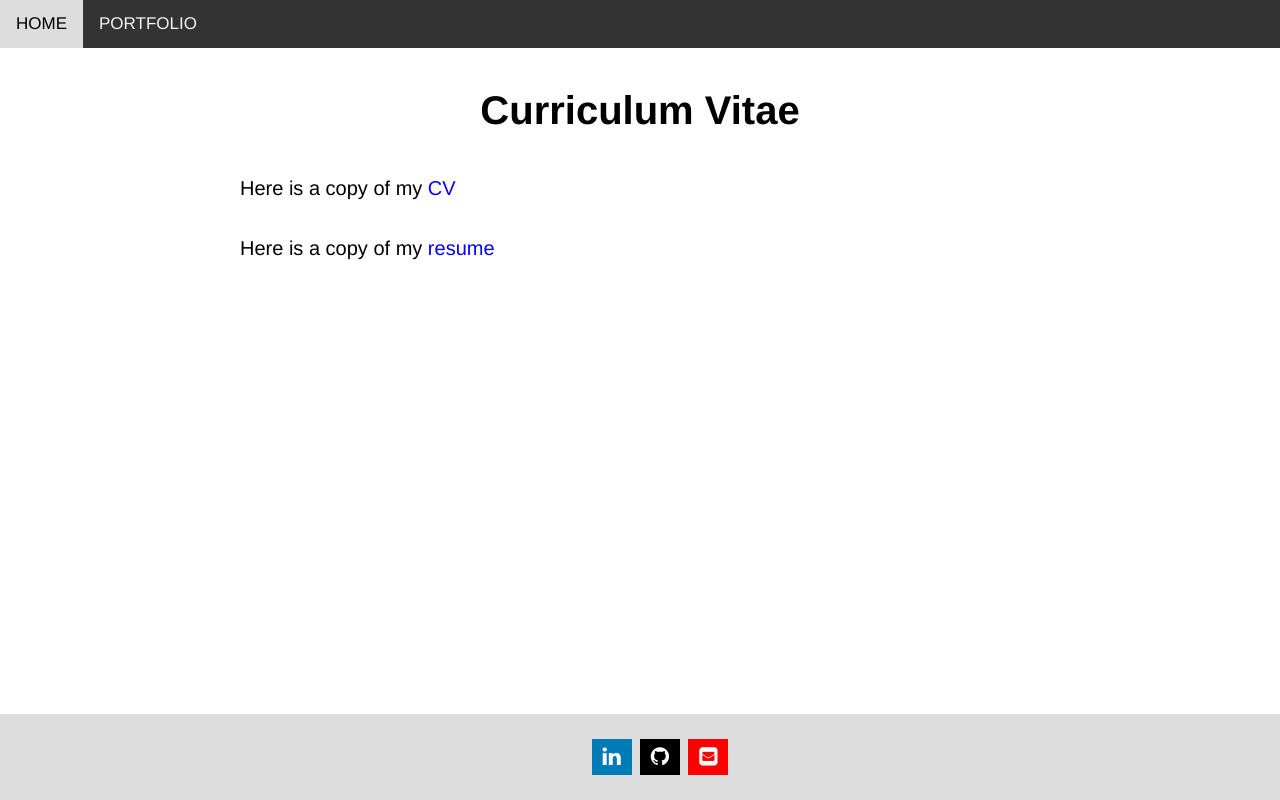
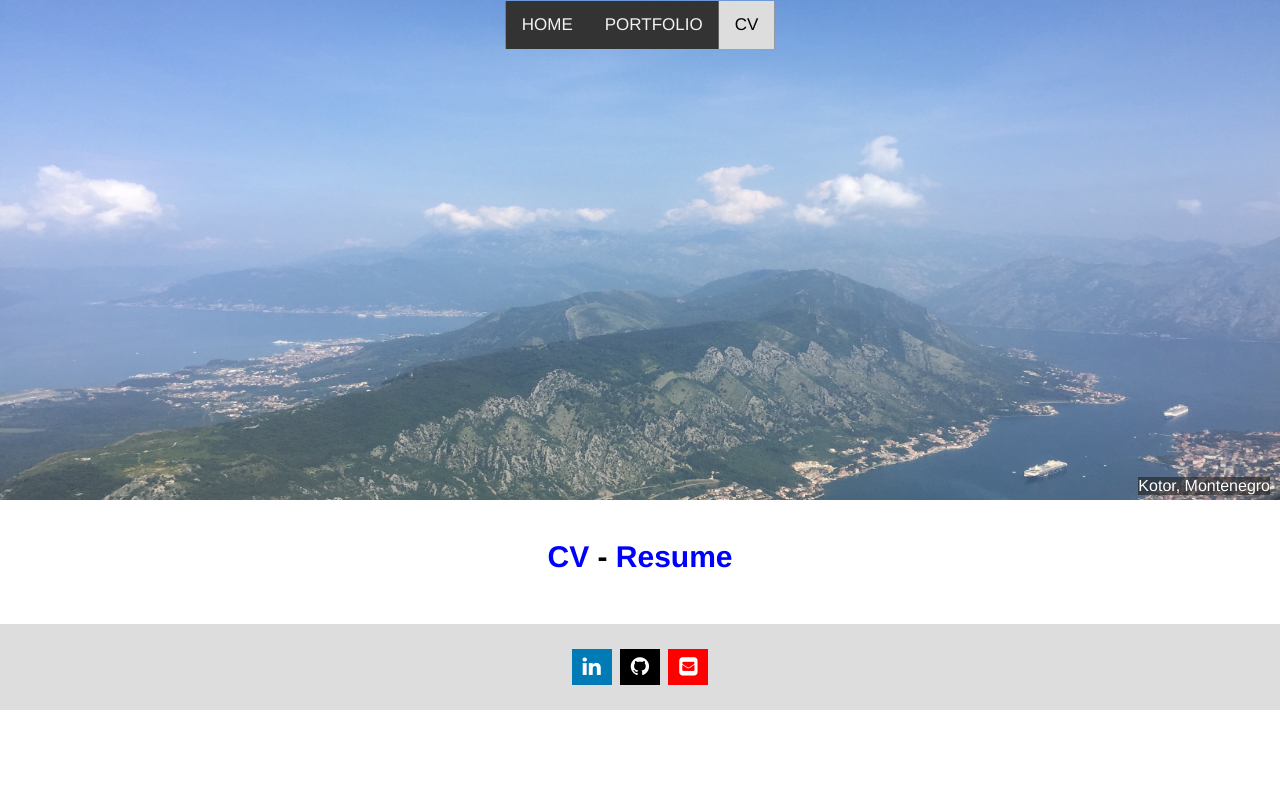
Before and after one commit to michaelellis003/michaelellis003.github.io, a plain HTML site: page cv.html in a window 1280 px wide. Drawn offline with Linux system fonts and the light colour scheme.

Commit message:
changes to portfolio

```diff
--- a/cv.html
+++ b/cv.html
@@ -6,21 +6,27 @@
     </head>
 </html>
 <body>
-    <div class="topnav">
-        <a href="index.html">HOME</a>
-        <a href="portfolio.html">PORTFOLIO</a>
+    <div class="container">
+        <img src="images/kotor.jpg" style="display:block" width = "100%" height = "500" />
+        <div class="topcentered">
+            <div class="topnav">
+                <a href="index.html">HOME</a>
+                <a href="portfolio.html">PORTFOLIO</a>
+                <a href="cv.html" style="background-color: #ddd; color: black">CV</a>
+            </div>
+        </div>
+        <div class="bottom-right">Kotor, Montenegro</div>
     </div>
-    <div align="center"><h3>Curriculum Vitae</h3></div>
-    <p>Here is a copy of my <a href="files/Michael-Ellis-CV.pdf">CV</a>
-        <br>
-        <br>
-        Here is a copy of my <a href="files/Michael-Ellis-Resume.pdf">resume</a>
-    </p>
 
-    <div class="cvfooter">
+
+    <div align="center">
+        <h4><a href="files/Michael-Ellis-CV.pdf">CV </a> - <a href="files/Michael-Ellis-Resume.pdf"> Resume</a></h4>
+    </div>
+
+    <div class="footer" >
         <a href="https://www.linkedin.com/in/michael-ellis-12597916a" class="fa fa-linkedin fa-lg" target="new"></a>
         <a href="https://github.com/michaelellis003" class="fa fa-github fa-lg" target="new"></a>
-        <a href="michaelellis003@gmail.com" class="fa fa-envelope-square fa-lg" target="new"></a>
+        <a href="mailto:michaelellis003@gmail.com" class="fa fa-envelope-square fa-lg" target="new"></a>
     </div>
 
 </body>
```
Also changed, not shown: index.html (+1 -1 lines), portfolio.html (+3 -4 lines), images/glacierbay.jpg (added), 1 other file.
